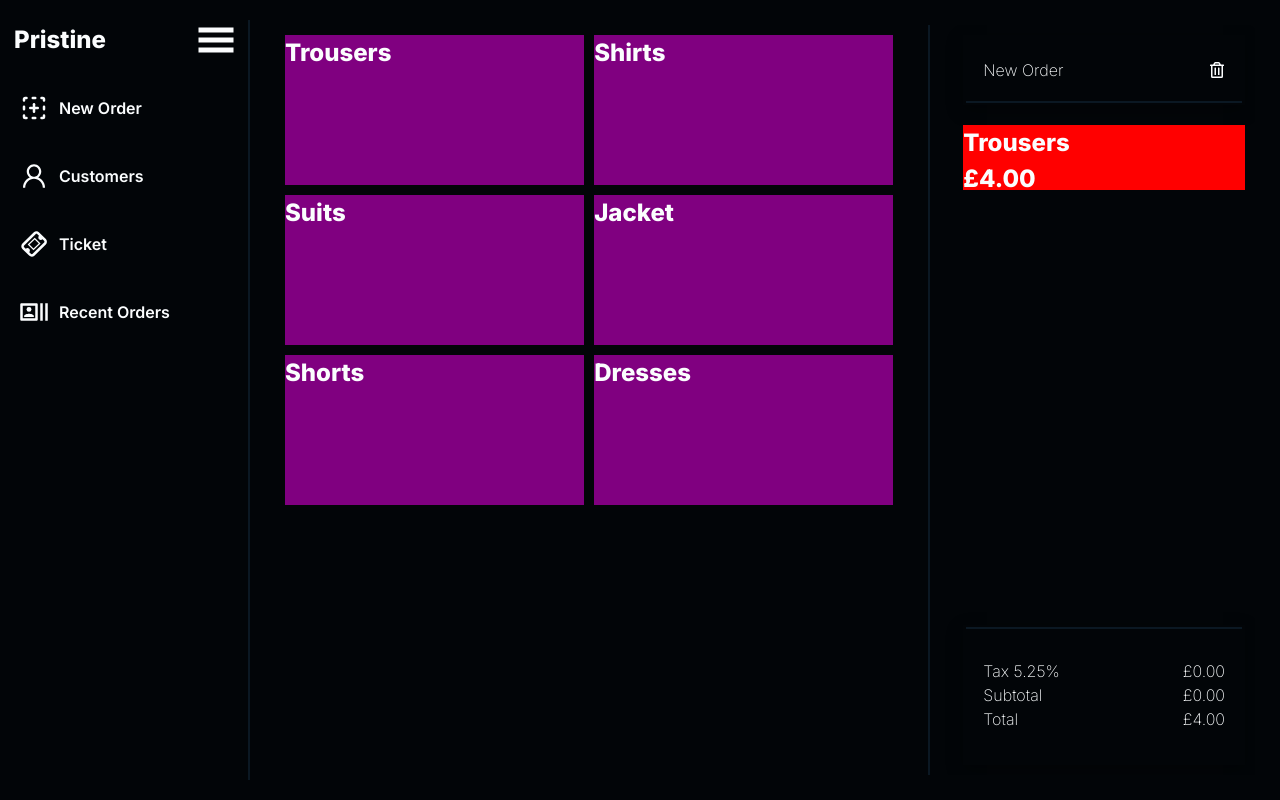
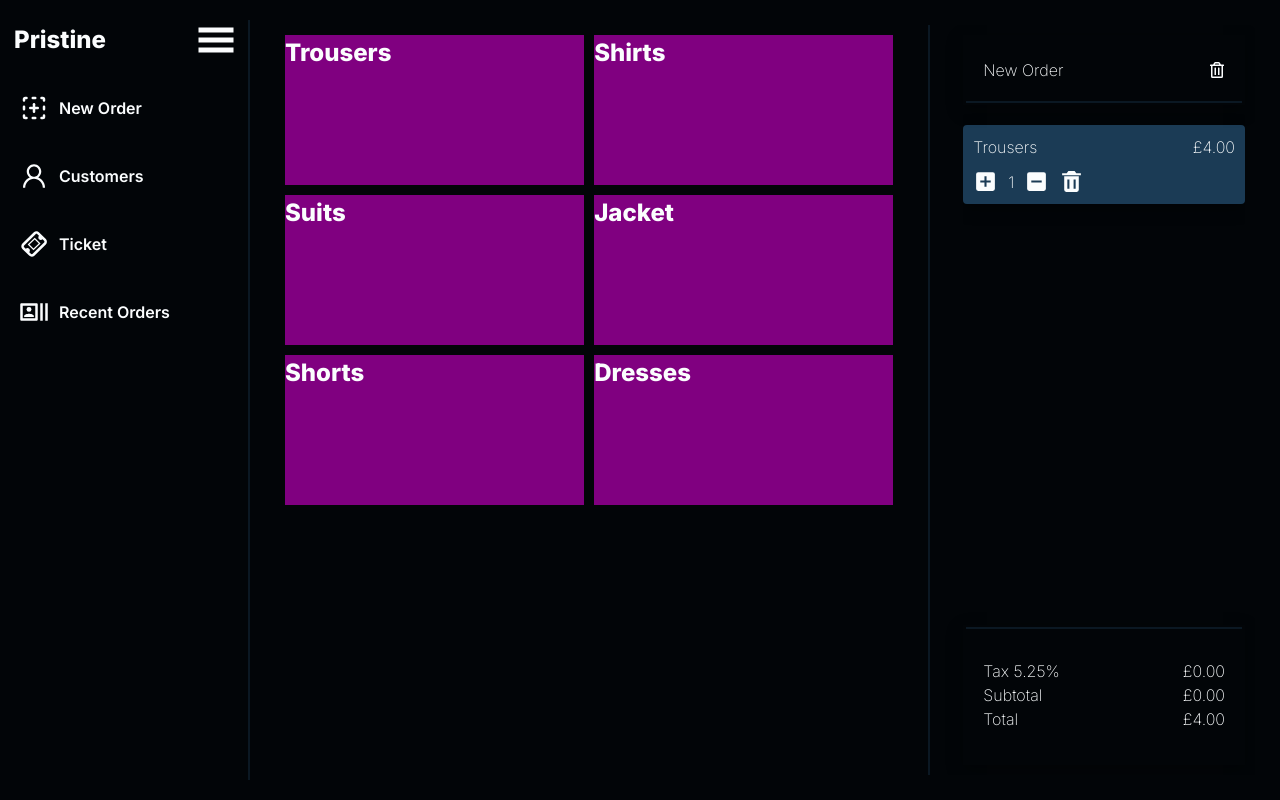
Before and after one commit to MisterCxmpy/prestine-pos, a React (Vite) app: page / in a window 1280 px wide. Both pictures are taken after a click on the item "Trousers". Built offline with nearby package versions, Linux system fonts and the light colour scheme; a web font is replaced by a local one.

Commit message:
add item functionality, stack items, remove items, remove all of tpye

```diff
--- a/src/components/NewOrderItem/index.jsx
+++ b/src/components/NewOrderItem/index.jsx
@@ -1,13 +1,36 @@
 import React from 'react'
 import styles from './index.module.css'
+import { BiSolidMinusSquare, BiSolidPlusSquare, BiSolidTrash } from "react-icons/bi"
+import { useCheckout } from '../../contexts/CheckoutContext';
 
 export default function NewOrderItem({ itemData }) {
+
+  const { addToCheckout, removeFromCheckout, removeAllOfType } = useCheckout()
+
+  const handleIncrement = () => {
+    addToCheckout(itemData);
+  };
+  const handleDecrement = () => {
+    removeFromCheckout(itemData);
+  };
+
+  const handleRemoval = () => {
+    removeAllOfType(itemData.id)
+  }
 
   return (
     <li className={styles['receipt-item']}>
       <div className={styles['receipt']}>
-        <h1>{itemData.name}</h1>
-        <h2>£{itemData.price.toFixed(2)}</h2>
+        <div className={styles['receipt-row']}>
+          <p>{itemData.name}</p>
+          <p>£{itemData.price.toFixed(2)}</p>
+        </div>
+        <div className={styles['receipt-row']} style={{justifyContent: "start", gap: "10px"}}>
+          <BiSolidPlusSquare onClick={() => handleIncrement()} />
+          {itemData.quantity}
+          <BiSolidMinusSquare onClick={() => handleDecrement()} />
+          <BiSolidTrash onClick={() => handleRemoval()} />
+        </div>
       </div>
     </li>
   )
--- a/src/components/NewOrderItem/index.module.css
+++ b/src/components/NewOrderItem/index.module.css
@@ -1,6 +1,31 @@
 .receipt-item {
-  background: red;
   width: 100%;
-  height: 65px;
   margin-bottom: 20px;
+  box-shadow: rgba(0, 0, 0, 0.35) 0px 5px 15px;
+  background: var(--primary);
+  border-radius: var(--border-radius);
+}
+
+.receipt {
+  height: 100%;
+  display: flex;
+  justify-content: space-between;
+  flex-direction: column;
+  padding: 10px;
+  gap: 10px;
+}
+.receipt > p {
+  font-size: 20px;
+  font-weight: 600;
+}
+
+.receipt-row {
+  display: flex;
+  flex-direction: row;
+  justify-content: space-between;
+  align-items: center;
+}
+.receipt-row > svg {
+  width: 25px;
+  height: 25px;
 }/*# sourceMappingURL=index.module.css.map */
--- a/src/components/NewOrderItem/index.module.scss
+++ b/src/components/NewOrderItem/index.module.scss
@@ -1,6 +1,33 @@
 .receipt-item {
-  background: red;
   width: 100%;
-  height: 65px;
   margin-bottom: 20px;
+  box-shadow: rgba(0, 0, 0, 0.35) 0px 5px 15px;
+  background: var(--primary);
+  border-radius: var(--border-radius);
 }
+
+.receipt {
+  height: 100%;
+  display: flex;
+  justify-content: space-between;
+  flex-direction: column;
+  padding: 10px;
+  gap: 10px;
+
+  > p {
+    font-size: 20px;
+    font-weight: 600;
+  }
+}
+
+.receipt-row {
+  display: flex;
+  flex-direction: row;
+  justify-content: space-between;
+  align-items: center;
+
+  > svg {
+    width: 25px;
+    height: 25px;
+  }
+}
--- a/src/components/NewOrderServiceItem/index.jsx
+++ b/src/components/NewOrderServiceItem/index.jsx
@@ -4,7 +4,7 @@ import { useCheckout } from '../../contexts/CheckoutContext'
 
 export default function NewOrderServiceItem({ serviceName, servicePrice, additional }) {
 
-  const serviceData = {name: serviceName, price: servicePrice}
+  const serviceData = {id: serviceName, name: serviceName, price: servicePrice}
 
   const { addToCheckout } = useCheckout()
 
--- a/src/contexts/CheckoutContext.jsx
+++ b/src/contexts/CheckoutContext.jsx
@@ -4,21 +4,52 @@ const CheckoutContext = createContext();
 
 export const CheckoutProvider = ({ children }) => {
   const [checkout, setCheckout] = useState([]);
-  const [total, setTotal] = useState(0);
+  const [total, setTotal] = useState(0.00);
 
   const addToCheckout = (item) => {
-    setCheckout([...checkout, item]);
+    const existingItem = checkout.find((existingItem) => existingItem.id === item.id);
+
+    if (existingItem) {
+      const updatedCheckout = checkout.map((existingItem) =>
+        existingItem.id === item.id ? { ...existingItem, quantity: existingItem.quantity + 1 } : existingItem
+      );
+      setCheckout(updatedCheckout);
+    } else {
+      setCheckout([...checkout, { ...item, quantity: 1 }]);
+    }
+  };
+
+  const removeFromCheckout = (item) => {
+    const existingItemIndex = checkout.findIndex((existingItem) => existingItem.id === item.id);
+
+    if (existingItemIndex !== -1) {
+      const updatedCheckout = [...checkout];
+      if (updatedCheckout[existingItemIndex].quantity > 1) {
+        updatedCheckout[existingItemIndex] = {
+          ...updatedCheckout[existingItemIndex],
+          quantity: updatedCheckout[existingItemIndex].quantity - 1,
+        };
+      } else {
+        updatedCheckout.splice(existingItemIndex, 1);
+      }
+      setCheckout(updatedCheckout);
+    }
+  };
+
+  const removeAllOfType = (itemId) => {
+    const updatedCheckout = checkout.filter((item) => item.id !== itemId);
+    setCheckout(updatedCheckout);
   };
 
   useEffect(() => {
     const newTotal = checkout.reduce((acc, item) => {
-      return acc + item.price;
+      return acc + item.price * item.quantity;
     }, 0);
     setTotal(newTotal);
   }, [checkout]);
 
   return (
-    <CheckoutContext.Provider value={{ checkout, addToCheckout, total }}>
+    <CheckoutContext.Provider value={{ checkout, addToCheckout, removeFromCheckout, removeAllOfType, total }}>
       {children}
     </CheckoutContext.Provider>
   );
```
Also changed, not shown: 1 other file (tests, documents, lock files or other folders).
